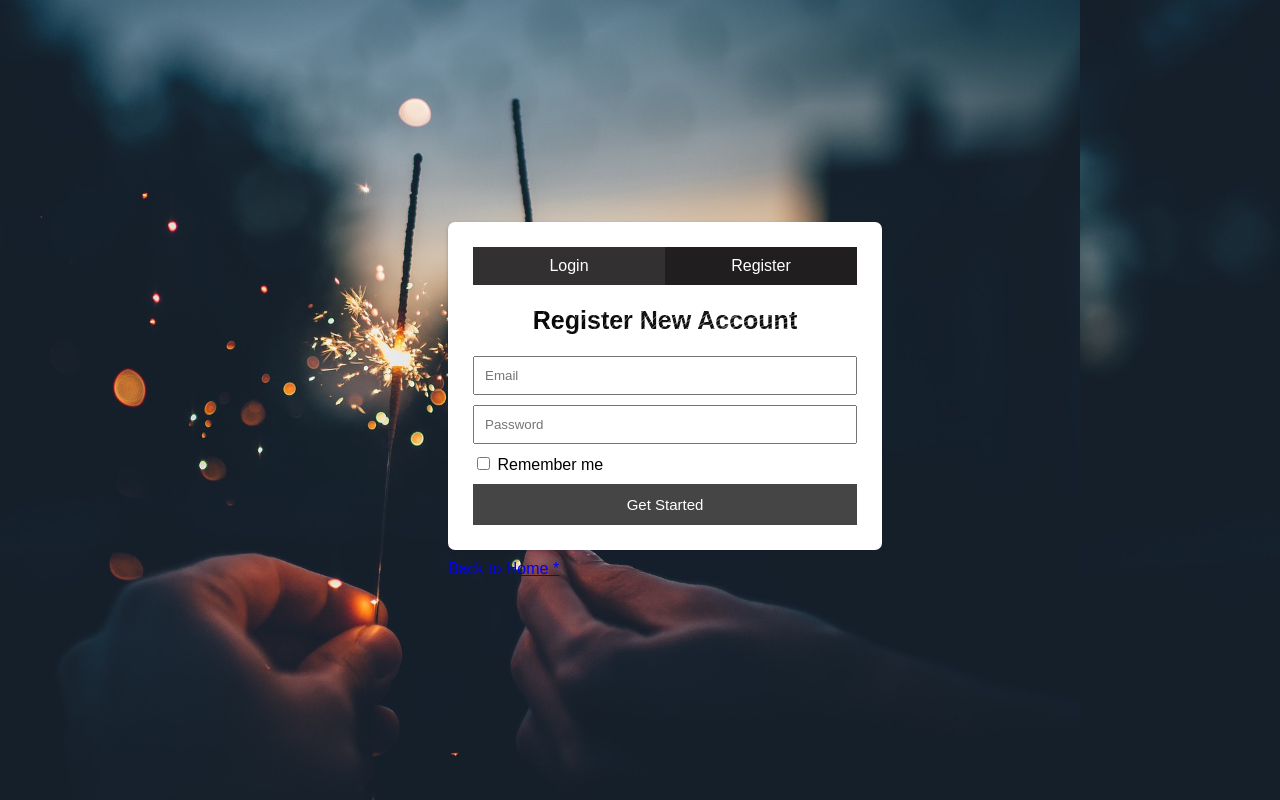
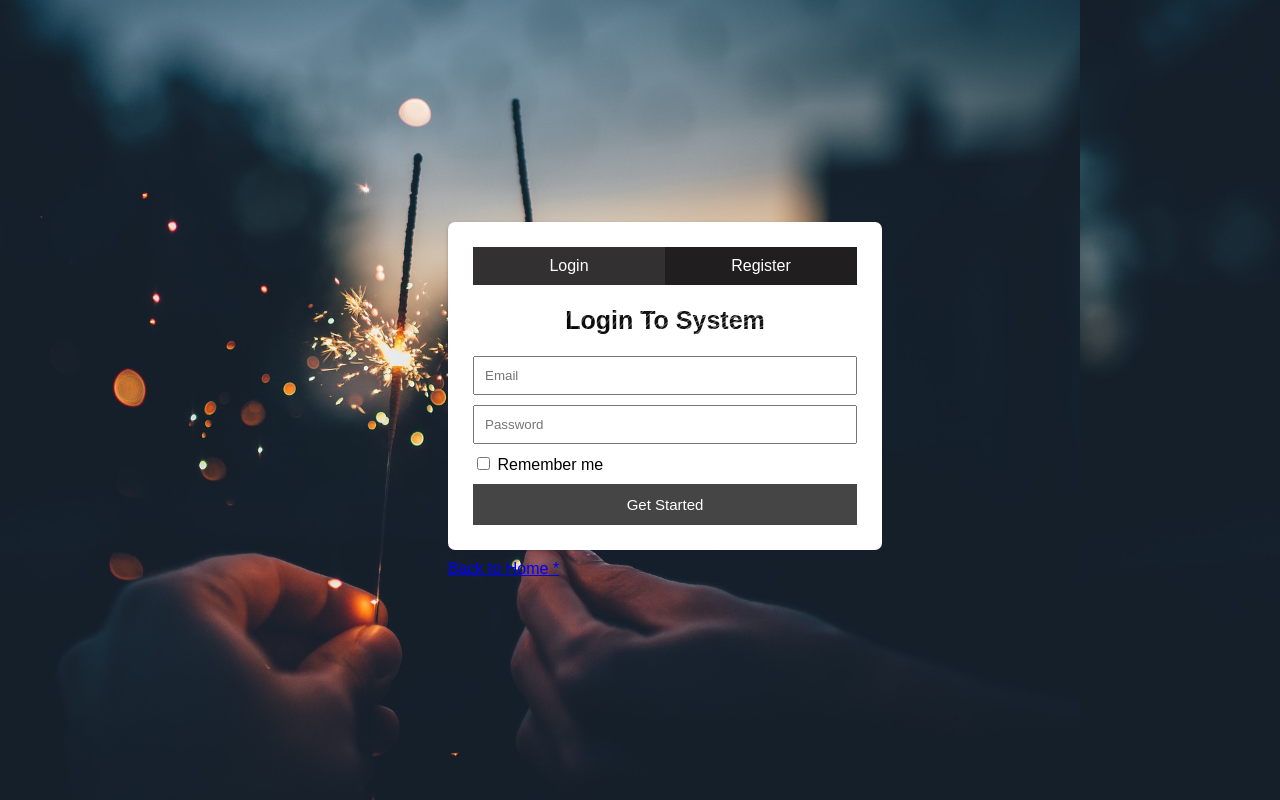
Before and after one commit to radytrainer/template-size-01, a plain HTML site: page pages/login.html in a window 1280 px wide. Drawn offline with Linux system fonts and the light colour scheme.

Commit message:
update test

```diff
--- a/pages/login.html
+++ b/pages/login.html
@@ -16,7 +16,7 @@
                     <a href="register.html" class="register">Register</a>
                 </div>
                 <div class="title">
-                    <h2>Register New Account</h2>
+                    <h2>Login To System</h2>
                 </div>
                 <div class="form-group">
                     <input type="email" class="form-control" placeholder="Email">
```
